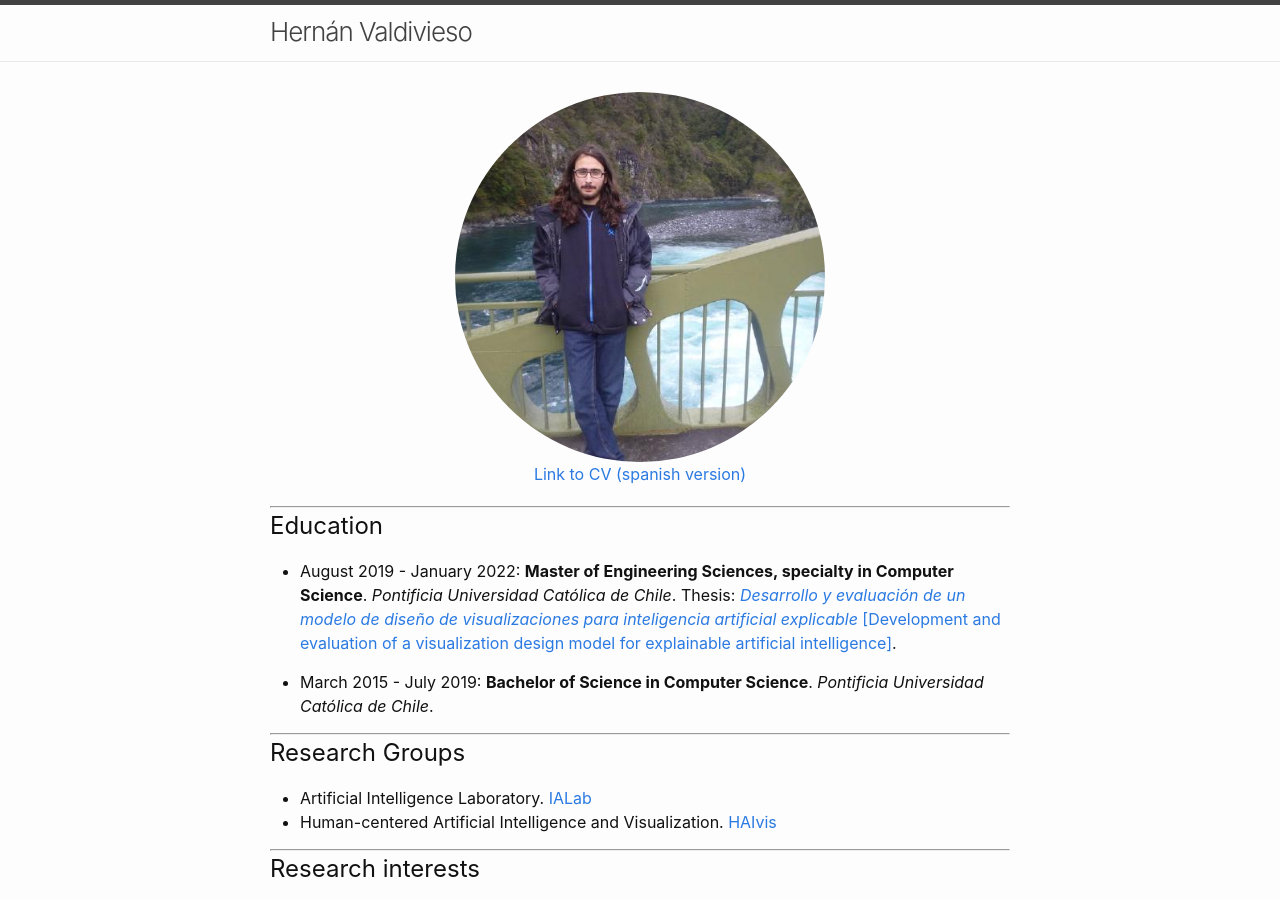
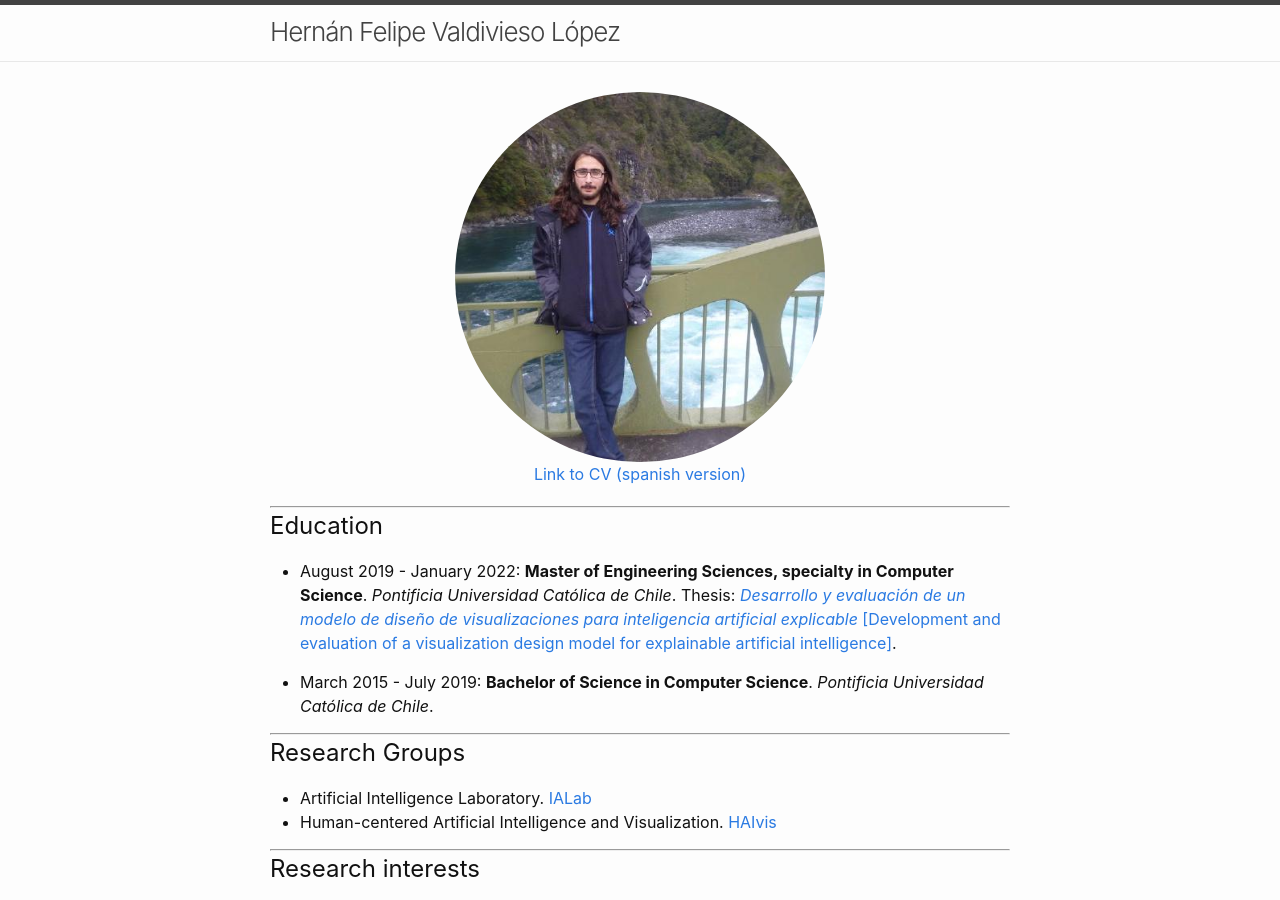
Before and after one commit to Hernan4444/hernan4444.github.io, a Jekyll site: the page built from index.md, in a window 1280 px wide and 900 px high. Built offline with Jekyll 4.4.1, drawn with Linux system fonts in a browser that asks for light colours; some of the changed text lies outside the part shown.

Commit message:
Update _config.yml

```diff
--- a/_config.yml
+++ b/_config.yml
@@ -13,7 +13,7 @@
 # you will see them accessed via {{ site.title }}, {{ site.email }}, and so on.
 # You can create any custom variable you would like, and they will be accessible
 # in the templates via {{ site.myvariable }}.
-title: Hernán Valdivieso
+title: Hernán Felipe Valdivieso López
 email: hfvaldivieso@uc.cl
 description: >- # this means to ignore newlines until "baseurl:".
 baseurl: "" # the subpath of your site, e.g. /blog
```
